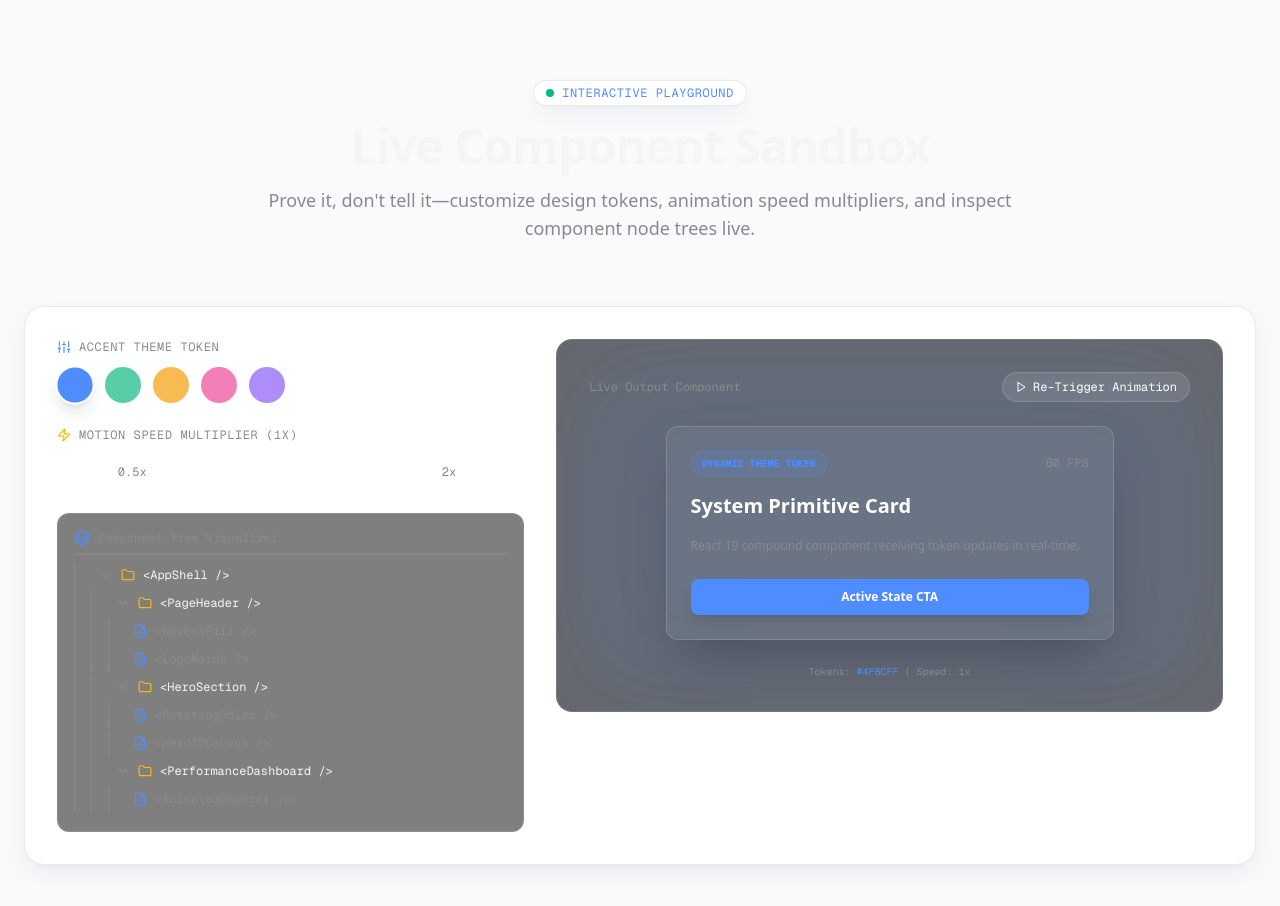
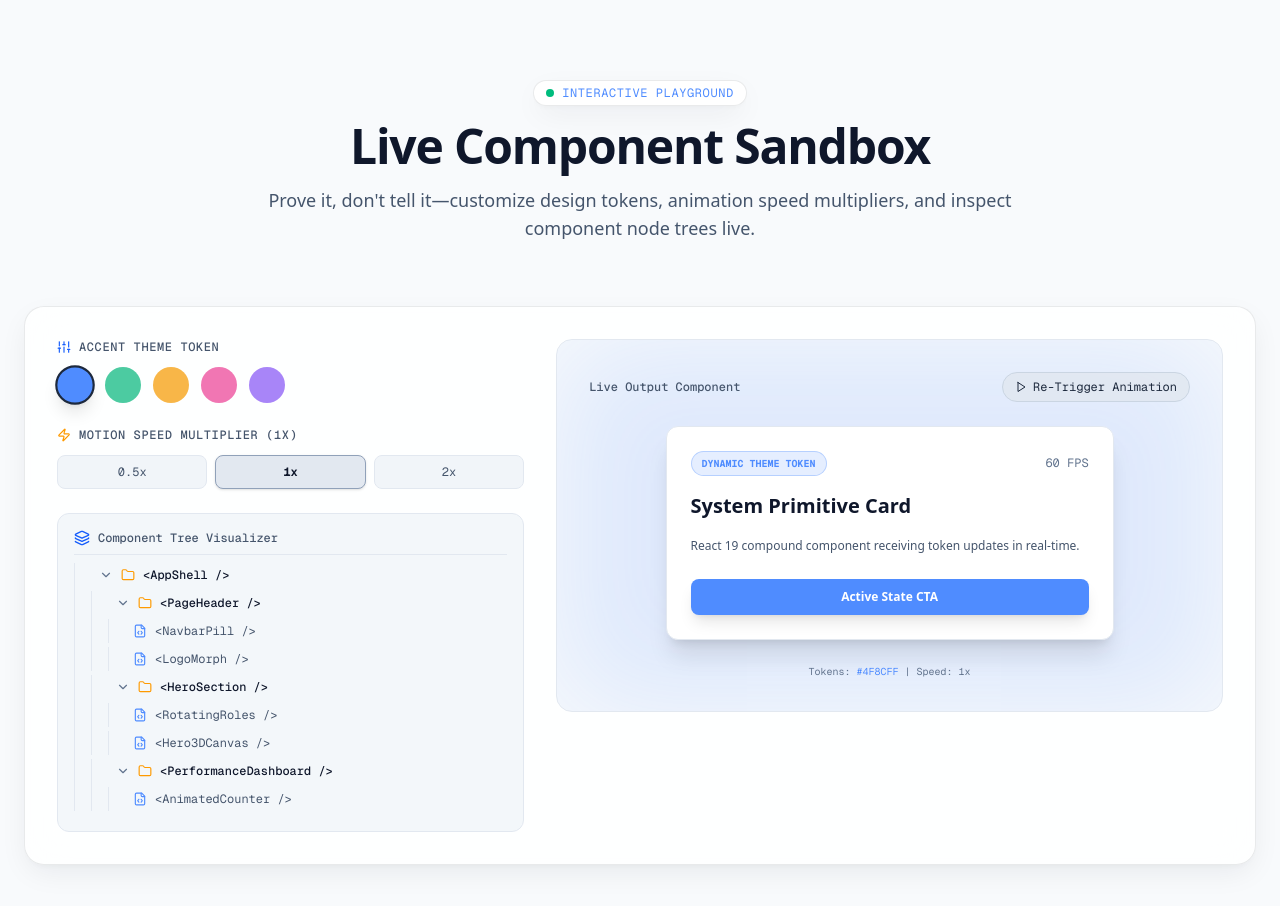
Before and after one commit to guruvishnuk/guruvishnu-portfolio, a React (Vite) app: page / in a window 1280 px wide. Shown: the part 9120-10026 px from the top of the page. Built offline with nearby package versions, Linux system fonts and the light colour scheme; no server answers.

Commit message:
style(playground): style interactive component sandbox and tree visualizer for theme adaptability

```diff
--- a/src/components/playground/ComponentPlayground.tsx
+++ b/src/components/playground/ComponentPlayground.tsx
@@ -28,21 +28,21 @@ export const ComponentPlayground: React.FC = () => {
     <section id="playground" className="py-24 px-6 max-w-7xl mx-auto relative">
       <div className="text-center max-w-3xl mx-auto mb-16 space-y-4">
         <Badge variant="pulse">Interactive Playground</Badge>
-        <h2 className="text-3xl sm:text-4xl md:text-5xl font-bold tracking-tight text-[#F5F5F7]">
+        <h2 className="text-3xl sm:text-4xl md:text-5xl font-bold tracking-tight text-slate-900 dark:text-[#F5F5F7]">
           Live Component Sandbox
         </h2>
-        <p className="text-[#8A8A8E] text-base md:text-lg">
+        <p className="text-slate-600 dark:text-[#8A8A8E] text-base md:text-lg">
           Prove it, don't tell it—customize design tokens, animation speed multipliers, and inspect component node trees live.
         </p>
       </div>
 
-      <GlassCard className="p-6 md:p-8 bg-[#0a0a0c]/90 border-white/15">
+      <GlassCard className="p-6 md:p-8 bg-white/90 dark:bg-[#0a0a0c]/90 border-slate-200 dark:border-white/15">
         <div className="grid grid-cols-1 lg:grid-cols-12 gap-8 items-start">
           {/* Left Controls Panel */}
           <div className="lg:col-span-5 space-y-6">
             <div className="space-y-3">
-              <label className="text-xs font-mono uppercase tracking-wider text-[#8A8A8E] flex items-center gap-2">
-                <Sliders className="w-3.5 h-3.5 text-[#4F8CFF]" />
+              <label className="text-xs font-mono uppercase tracking-wider text-slate-600 dark:text-[#8A8A8E] flex items-center gap-2 font-medium">
+                <Sliders className="w-3.5 h-3.5 text-blue-600 dark:text-[#4F8CFF]" />
                 Accent Theme Token
               </label>
               <div className="flex flex-wrap gap-3">
@@ -52,8 +52,8 @@ export const ComponentPlayground: React.FC = () => {
                     onClick={() => setAccentColor(swatch.value)}
                     className={`w-9 h-9 rounded-full transition-all border-2 flex items-center justify-center cursor-pointer ${
                       accentColor === swatch.value
-                        ? 'border-white scale-110 shadow-lg'
-                        : 'border-transparent opacity-70 hover:opacity-100'
+                        ? 'border-slate-800 dark:border-white scale-110 shadow-lg'
+                        : 'border-transparent opacity-75 hover:opacity-100'
                     }`}
                     style={{ backgroundColor: swatch.value }}
                     title={swatch.name}
@@ -65,8 +65,8 @@ export const ComponentPlayground: React.FC = () => {
 
             {/* Animation Speed Multiplier */}
             <div className="space-y-3">
-              <label className="text-xs font-mono uppercase tracking-wider text-[#8A8A8E] flex items-center gap-2">
-                <Zap className="w-3.5 h-3.5 text-amber-400" />
+              <label className="text-xs font-mono uppercase tracking-wider text-slate-600 dark:text-[#8A8A8E] flex items-center gap-2 font-medium">
+                <Zap className="w-3.5 h-3.5 text-amber-500 dark:text-amber-400" />
                 Motion Speed Multiplier ({animSpeed}x)
               </label>
               <div className="flex gap-2">
@@ -76,8 +76,8 @@ export const ComponentPlayground: React.FC = () => {
                     onClick={() => setAnimSpeed(speed)}
                     className={`flex-1 py-2 rounded-lg font-mono text-xs border transition-all cursor-pointer ${
                       animSpeed === speed
-                        ? 'bg-white/15 border-white text-white font-bold'
-                        : 'bg-white/5 border-white/10 text-[#8A8A8E] hover:text-white'
+                        ? 'bg-slate-200 dark:bg-white/15 border-slate-400 dark:border-white text-slate-900 dark:text-white font-bold shadow-sm'
+                        : 'bg-slate-100 dark:bg-white/5 border-slate-200 dark:border-white/10 text-slate-600 dark:text-[#8A8A8E] hover:text-slate-900 dark:hover:text-white'
                     }`}
                     data-cursor="hover"
                   >
@@ -93,7 +93,7 @@ export const ComponentPlayground: React.FC = () => {
 
           {/* Right Live Preview Box */}
           <div className="lg:col-span-7 flex flex-col gap-6">
-            <div className="p-6 md:p-8 rounded-2xl bg-black/60 border border-white/10 relative overflow-hidden flex flex-col justify-between min-h-[360px]">
+            <div className="p-6 md:p-8 rounded-2xl bg-slate-50 dark:bg-black/60 border border-slate-200 dark:border-white/10 relative overflow-hidden flex flex-col justify-between min-h-[360px]">
               {/* Dynamic Glow Layer */}
               <div
                 className="absolute inset-0 opacity-15 blur-[60px] pointer-events-none transition-colors duration-500"
@@ -101,10 +101,10 @@ export const ComponentPlayground: React.FC = () => {
               />
 
               <div className="flex items-center justify-between z-10">
-                <span className="text-xs font-mono text-[#8A8A8E]">Live Output Component</span>
+                <span className="text-xs font-mono text-slate-600 dark:text-[#8A8A8E] font-medium">Live Output Component</span>
                 <button
                   onClick={triggerAnimation}
-                  className="flex items-center gap-1.5 px-3 py-1.5 rounded-full text-xs font-mono text-white bg-white/10 border border-white/15 hover:bg-white/20 transition-all cursor-pointer"
+                  className="flex items-center gap-1.5 px-3 py-1.5 rounded-full text-xs font-mono text-slate-800 dark:text-white bg-slate-200/80 dark:bg-white/10 border border-slate-300 dark:border-white/15 hover:bg-slate-300 dark:hover:bg-white/20 transition-all cursor-pointer"
                   data-cursor="hover"
                 >
                   <Play className="w-3 h-3" />
@@ -119,7 +119,7 @@ export const ComponentPlayground: React.FC = () => {
                   initial={{ opacity: 0, scale: 0.9, y: 15 }}
                   animate={{ opacity: 1, scale: 1, y: 0 }}
                   transition={{ duration: 0.6 / animSpeed, ease: [0.16, 1, 0.3, 1] }}
-                  className="p-6 rounded-xl bg-white/5 border border-white/15 shadow-2xl space-y-4 max-w-md mx-auto"
+                  className="p-6 rounded-xl bg-white dark:bg-white/5 border border-slate-200 dark:border-white/15 shadow-xl space-y-4 max-w-md mx-auto"
                 >
                   <div className="flex items-center justify-between">
                     <span
@@ -132,11 +132,11 @@ export const ComponentPlayground: React.FC = () => {
                     >
                       Dynamic Theme Token
                     </span>
-                    <span className="text-xs font-mono text-[#8A8A8E]">60 FPS</span>
+                    <span className="text-xs font-mono text-slate-500 dark:text-[#8A8A8E]">60 FPS</span>
                   </div>
 
-                  <h4 className="text-xl font-bold text-white">System Primitive Card</h4>
-                  <p className="text-xs text-[#8A8A8E] leading-relaxed">
+                  <h4 className="text-xl font-bold text-slate-900 dark:text-white">System Primitive Card</h4>
+                  <p className="text-xs text-slate-600 dark:text-[#8A8A8E] leading-relaxed">
                     React 19 compound component receiving token updates in real-time.
                   </p>
 
@@ -151,7 +151,7 @@ export const ComponentPlayground: React.FC = () => {
                 </motion.div>
               </div>
 
-              <div className="text-center font-mono text-[10px] text-[#8A8A8E] z-10">
+              <div className="text-center font-mono text-[10px] text-slate-500 dark:text-[#8A8A8E] z-10">
                 Tokens: <span style={{ color: accentColor }}>{accentColor}</span> | Speed: {animSpeed}x
               </div>
             </div>
--- a/src/components/playground/ComponentTreeViz.tsx
+++ b/src/components/playground/ComponentTreeViz.tsx
@@ -41,25 +41,25 @@ const TreeItem: React.FC<{ node: TreeNode; accentColor: string }> = ({ node, acc
   const isFolder = node.type === 'folder' && node.children && node.children.length > 0;
 
   return (
-    <div className="pl-4 border-l border-white/10 font-mono text-xs my-1 select-none">
+    <div className="pl-4 border-l border-slate-200 dark:border-white/10 font-mono text-xs my-1 select-none">
       <div
         onClick={() => isFolder && setIsOpen(!isOpen)}
-        className={`flex items-center gap-2 py-1 px-2 rounded hover:bg-white/5 cursor-pointer ${
-          isFolder ? 'text-[#F5F5F7]' : 'text-[#8A8A8E]'
+        className={`flex items-center gap-2 py-1 px-2 rounded hover:bg-slate-100 dark:hover:bg-white/5 cursor-pointer ${
+          isFolder ? 'text-slate-900 dark:text-[#F5F5F7] font-medium' : 'text-slate-600 dark:text-[#8A8A8E]'
         }`}
         data-cursor="hover"
       >
         {isFolder ? (
           isOpen ? (
-            <ChevronDown className="w-3.5 h-3.5 text-[#8A8A8E]" />
+            <ChevronDown className="w-3.5 h-3.5 text-slate-500 dark:text-[#8A8A8E]" />
           ) : (
-            <ChevronRight className="w-3.5 h-3.5 text-[#8A8A8E]" />
+            <ChevronRight className="w-3.5 h-3.5 text-slate-500 dark:text-[#8A8A8E]" />
           )
         ) : (
           <FileCode className="w-3.5 h-3.5" style={{ color: accentColor }} />
         )}
-        {isFolder && <Folder className="w-3.5 h-3.5 text-amber-400" />}
-        <span style={{ color: !isFolder ? '#8A8A8E' : undefined }}>{node.name}</span>
+        {isFolder && <Folder className="w-3.5 h-3.5 text-amber-500 dark:text-amber-400" />}
+        <span className={!isFolder ? 'text-slate-600 dark:text-[#8A8A8E]' : 'text-slate-900 dark:text-[#F5F5F7]'}>{node.name}</span>
       </div>
 
       <AnimatePresence>
@@ -82,9 +82,9 @@ const TreeItem: React.FC<{ node: TreeNode; accentColor: string }> = ({ node, acc
 
 export const ComponentTreeViz: React.FC<{ accentColor: string }> = ({ accentColor }) => {
   return (
-    <div className="p-4 rounded-xl bg-black/50 border border-white/10 overflow-hidden space-y-2">
-      <div className="flex items-center gap-2 text-xs font-mono text-[#8A8A8E] pb-2 border-b border-white/10">
-        <Layers className="w-4 h-4 text-[#4F8CFF]" />
+    <div className="p-4 rounded-xl bg-slate-100/80 dark:bg-black/50 border border-slate-200 dark:border-white/10 overflow-hidden space-y-2">
+      <div className="flex items-center gap-2 text-xs font-mono text-slate-600 dark:text-[#8A8A8E] pb-2 border-b border-slate-200 dark:border-white/10 font-medium">
+        <Layers className="w-4 h-4 text-blue-600 dark:text-[#4F8CFF]" />
         <span>Component Tree Visualizer</span>
       </div>
       <TreeItem node={initialTree} accentColor={accentColor} />
```
